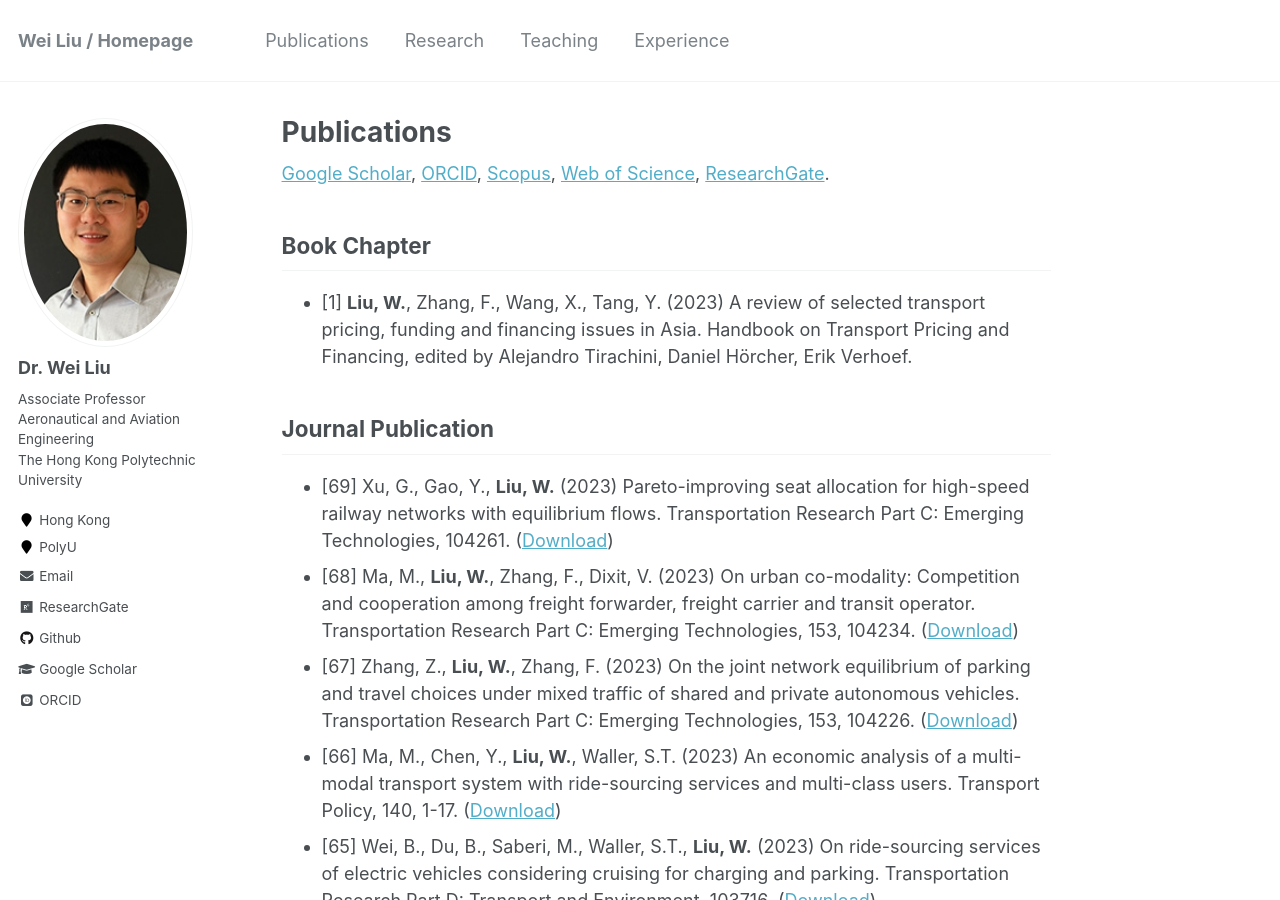
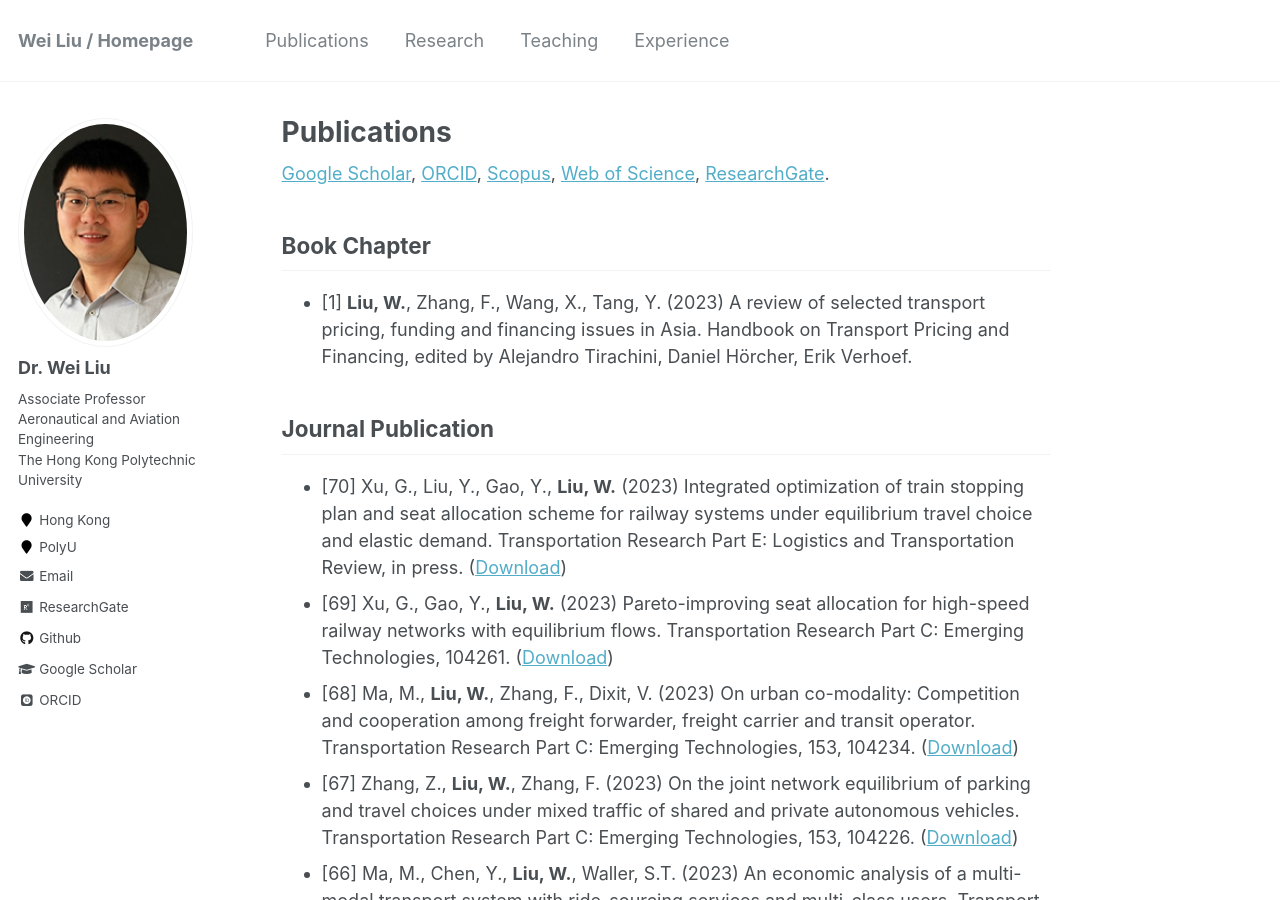
Before and after one commit to weiliu2016/weiliu2016.github.io, a Jekyll site: the page built from _pages/publications.md, in a window 1280 px wide and 900 px high. Built offline with Jekyll 4.4.1, drawn with Linux system fonts in a browser that asks for light colours; some web fonts are replaced.

Commit message:
Update publications.md

```diff
--- a/_pages/publications.md
+++ b/_pages/publications.md
@@ -22,6 +22,7 @@ Book Chapter
 
 Journal Publication
 ----------
+* [70] Xu, G., Liu, Y., Gao, Y., **Liu, W.** (2023) Integrated optimization of train stopping plan and seat allocation scheme for railway systems under equilibrium travel choice and elastic demand. Transportation Research Part E: Logistics and Transportation Review, in press. ([Download](https://doi.org/10.1016/j.tre.2023.xxxxxx))
 * [69] Xu, G., Gao, Y., **Liu, W.** (2023) Pareto-improving seat allocation for high-speed railway networks with equilibrium flows. Transportation Research Part C: Emerging Technologies, 104261. ([Download](https://doi.org/10.1016/j.trc.2023.104261))
 * [68] Ma, M., **Liu, W.**, Zhang, F., Dixit, V. (2023) On urban co-modality: Competition and cooperation among freight forwarder, freight carrier and transit operator. Transportation Research Part C: Emerging Technologies, 153, 104234. ([Download](https://doi.org/10.1016/j.trc.2023.104234))
 * [67] Zhang, Z., **Liu, W.**, Zhang, F. (2023) On the joint network equilibrium of parking and travel choices under mixed traffic of shared and private autonomous vehicles. Transportation Research Part C: Emerging Technologies, 153, 104226. ([Download](https://doi.org/10.1016/j.trc.2023.104226))
```
